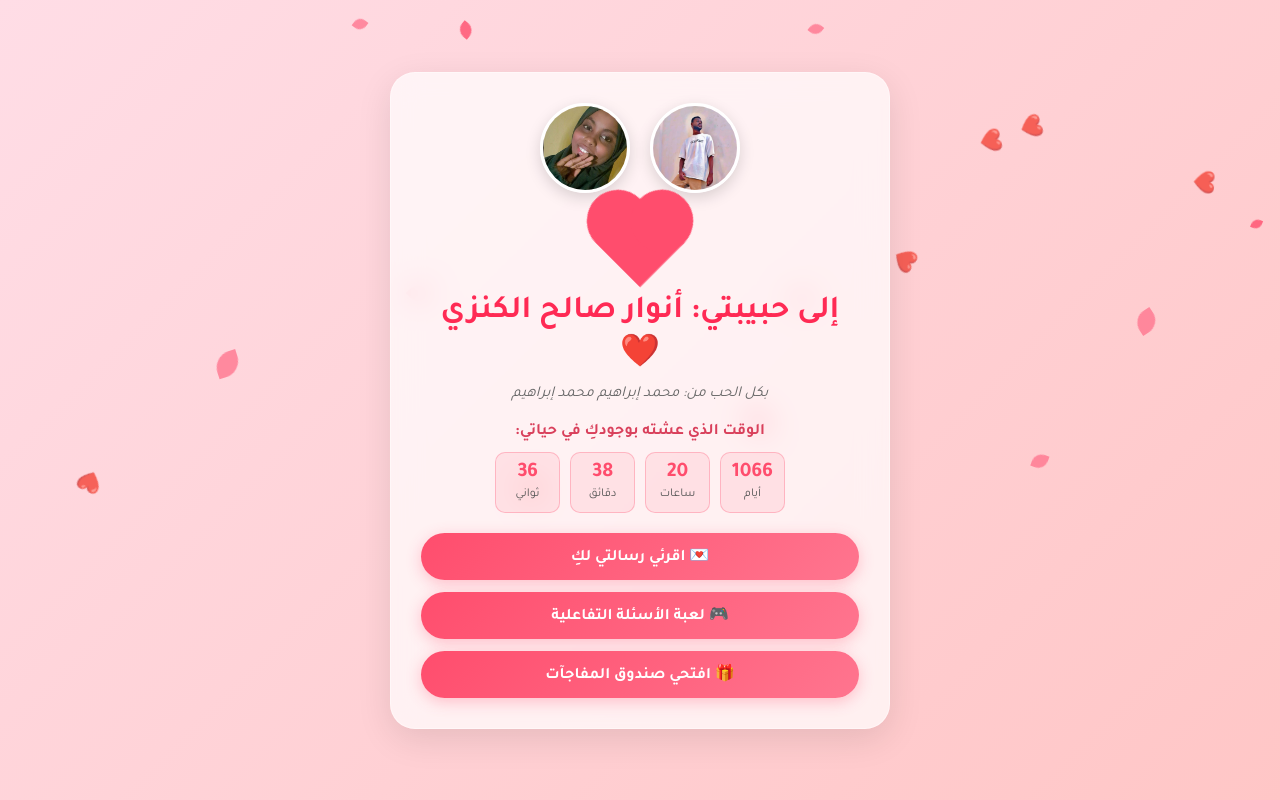
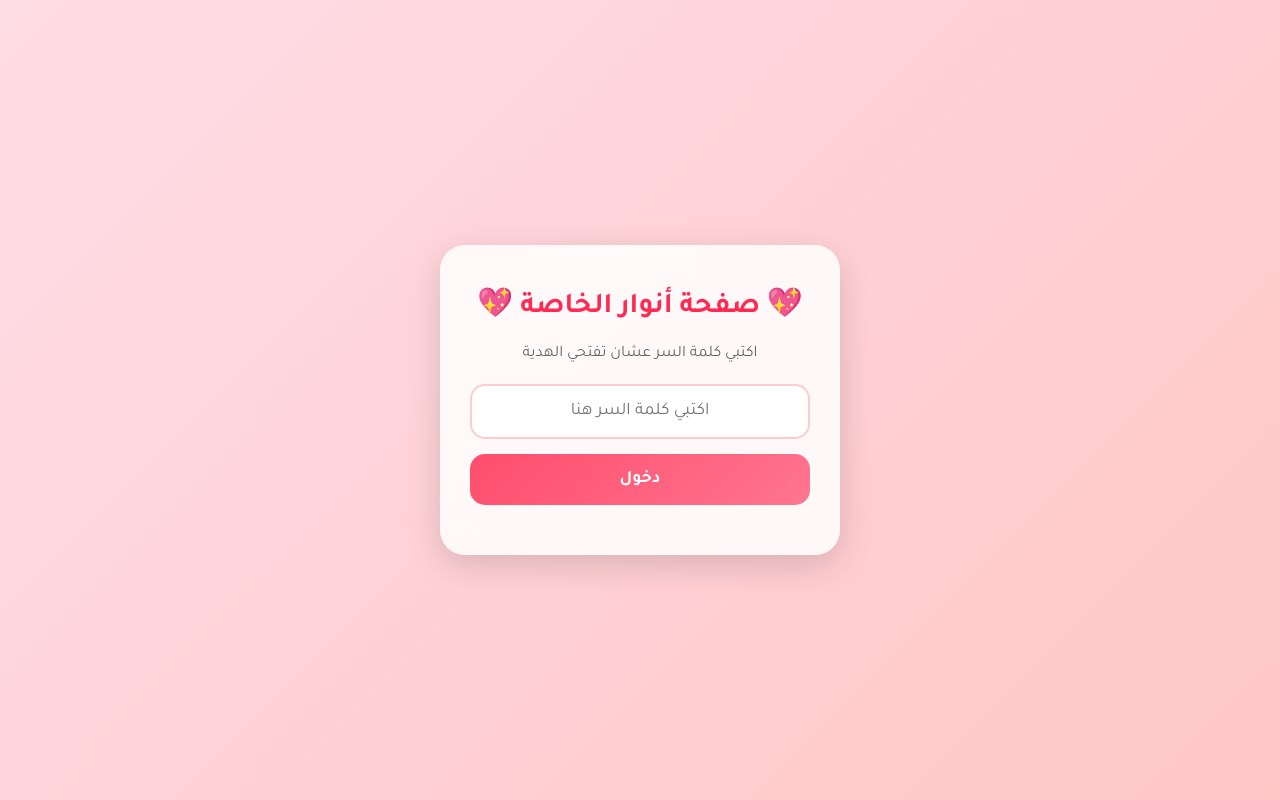
Before and after one commit to 0909322356mohammed-glitch/anwar-gift, a plain HTML site: page index.html in a window 1280 px wide. Drawn offline with Linux system fonts and the light colour scheme.

Commit message:
Update index.html

```diff
--- a/index.html
+++ b/index.html
@@ -7,15 +7,10 @@
 <link href="https://fonts.googleapis.com/css2?family=Tajawal:wght@400;500;700&display=swap" rel="stylesheet">
 <style>
 :root {
-  --primary-color: #e63946;
+  --primary: #ff4d6d;
   --bg-gradient: linear-gradient(135deg, #ffdde6 0%, #ffc6c6 100%);
 }
-* {
-  box-sizing: border-box;
-  margin: 0;
-  padding: 0;
-  font-family: 'Tajawal', sans-serif;
-}
+* { box-sizing: border-box; margin: 0; padding: 0; font-family: 'Tajawal', sans-serif; }
 body {
   background: var(--bg-gradient);
   min-height: 100vh;
@@ -23,325 +18,231 @@ body {
   justify-content: center;
   align-items: center;
   padding: 20px;
-  overflow-x: hidden;
-  position: relative;
 }
 
-/* الورود والقلوب الطايرة */
-.falling-container {
-  position: fixed;
-  top: 0;
-  left: 0;
+/* صفحة الباسويرد */
+#loginPage {
+  text-align: center;
+  background: rgba(255, 255, 255, 0.85);
+  backdrop-filter: blur(15px);
+  padding: 40px 30px;
+  border-radius: 25px;
+  box-shadow: 0 10px 35px rgba(0, 0, 0, 0.15);
+  max-width: 400px;
   width: 100%;
-  height: 100%;
-  overflow: hidden;
-  z-index: 1;
-  pointer-events: none;
 }
-.petal, .floating-heart {
-  position: absolute;
-  display: block;
-  opacity: 0.7;
-  animation: fall linear infinite;
+#loginPage h2 { color: #ff2a54; margin-bottom: 20px; font-size: 1.8rem; }
+#loginPage input {
+  width: 100%; padding: 15px; border: 2px solid #ffcccc;
+  border-radius: 15px; font-size: 1.1rem; text-align: center;
+  margin-bottom: 15px; outline: none;
 }
-.petal {
-  background: #ff4d6d;
-  border-radius: 0 70% 0 70%;
+#loginPage input:focus { border-color: var(--primary); }
+#loginPage button {
+  width: 100%; padding: 15px; background: linear-gradient(135deg, #ff4d6d, #ff758f);
+  color: white; border: none; border-radius: 15px; font-size: 1.1rem;
+  font-weight: 700; cursor: pointer; transition: 0.3s;
 }
-.petal:nth-child(even) {
-  background: #ff758f;
-  border-radius: 70% 0 70% 0;
-}
-.floating-heart {
-  font-size: 20px;
-  color: #ff2a54;
-}
-@keyframes fall {
- 0% { opacity: 0; top: -10%; transform: translateX(0) rotate(0deg); }
- 10% { opacity: 0.8; }
- 90% { opacity: 0.8; }
- 100% { opacity: 0; top: 110%; transform: translateX(100px) rotate(360deg); }
-}
+.error { color: #d63384; margin-top: 10px; font-weight: 600; }
 
+/* الصفحة الرئيسية */
+#mainPage { display: none; width: 100%; max-width: 800px; }
 .container {
   text-align: center;
-  background: rgba(255, 255, 255, 0.7);
+  background: rgba(255, 255, 255, 0.75);
   backdrop-filter: blur(15px);
   padding: 30px;
   border-radius: 25px;
   box-shadow: 0 10px 35px rgba(0, 0, 0, 0.1);
   border: 1px solid rgba(255, 255, 255, 0.4);
-  max-width: 500px;
-  width: 100%;
-  z-index: 2;
-  position: relative;
 }
 
-.photos {
-  display: flex;
-  justify-content: center;
-  gap: 20px;
-  margin-bottom: 20px;
-}
+.photos { display: flex; justify-content: center; gap: 20px; margin-bottom: 20px; }
 .photos img {
-  width: 90px;
-  height: 90px;
-  border-radius: 50%;
-  border: 3px solid white;
-  object-fit: cover;
+  width: 90px; height: 90px; border-radius: 50%;
+  border: 3px solid white; object-fit: cover;
   box-shadow: 0 5px 15px rgba(0,0,0,0.15);
 }
 
 .heart {
-  width: 60px;
-  height: 60px;
-  background: #ff4d6d;
-  position: relative;
-  margin: 0 auto 20px;
-  animation: beat 0.8s infinite alternate;
-  transform: rotate(-45deg);
+  width: 60px; height: 60px; background: var(--primary);
+  position: relative; margin: 0 auto 20px;
+  animation: beat 0.8s infinite alternate; transform: rotate(-45deg);
 }
-.heart::before, .heart::after {
-  content: "";
-  width: 60px;
-  height: 60px;
-  background: #ff4d6d;
-  border-radius: 50%;
-  position: absolute;
+.heart::before,.heart::after {
+  content: ""; width: 60px; height: 60px; background: var(--primary);
+  border-radius: 50%; position: absolute;
 }
 .heart::before { top: -30px; left: 0; }
 .heart::after { top: 0; left: 30px; }
-@keyframes beat {
-  to { transform: scale(1.1) rotate(-45deg); }
+@keyframes beat { to { transform: scale(1.1) rotate(-45deg); } }
+
+h1 { font-size: 2rem; margin-bottom: 10px; color: #ff2a54; font-weight: 700; }
+.sender { font-size: 0.95rem; color: #666; margin-bottom: 20px; font-style: italic; }
+
+/* التبويبات */
+.tabs {
+  display: flex; gap: 10px; margin-bottom: 20px;
+  flex-wrap: wrap; justify-content: center;
+}
+.tab-btn {
+  background: rgba(255, 77, 109, 0.1);
+  border: 2px solid rgba(255, 77, 109, 0.3);
+  padding: 12px 20px; border-radius: 15px;
+  cursor: pointer; font-weight: 600; color: #d9405b;
+  transition: 0.3s; flex: 1; min-width: 150px;
+}
+.tab-btn.active,.tab-btn:hover {
+  background: var(--primary); color: white;
 }
 
-h1 {
-  font-size: 2rem;
-  margin-bottom: 10px;
-  color: #ff2a54;
-  font-weight: bold;
-}
-.sender {
-  font-size: 0.95rem;
-  color: #666;
-  margin-bottom: 20px;
-  font-style: italic;
-}
-
-.section-title {
-  font-size: 1rem;
-  font-weight: bold;
-  color: #d9405b;
-  margin: 15px 0 10px;
-}
-.countdown {
-  display: flex;
-  justify-content: center;
-  gap: 10px;
-  margin-bottom: 20px;
-}
-.time-box {
-  background: rgba(255, 77, 109, 0.1);
-  border: 1px solid rgba(255, 77, 109, 0.3);
-  padding: 8px 10px;
-  border-radius: 10px;
-  min-width: 65px;
-}
-.time-box span {
-  display: block;
-  font-size: 1.3rem;
-  font-weight: bold;
-  color: #ff4d6d;
-}
-.time-box label {
-  font-size: 0.75rem;
-  color: #555;
-}
-
-/* الأزرار الحمراء */
-.buttons {
-  display: flex;
-  flex-direction: column;
-  gap: 12px;
-  margin-top: 20px;
-}
-.btn {
-  background: linear-gradient(135deg, #ff4d6d, #ff758f);
-  color: white;
-  padding: 12px 20px;
-  border: none;
-  border-radius: 50px;
-  font-size: 1rem;
-  font-weight: bold;
-  cursor: pointer;
-  transition: all 0.3s ease;
-  box-shadow: 0 4px 15px rgba(255, 77, 109, 0.3);
-}
-.btn:hover {
-  transform: translateY(-2px);
-  box-shadow: 0 6px 20px rgba(255, 77, 109, 0.5);
-}
-
-.interactive-box {
-  margin-top: 20px;
-  display: none;
-  background: rgba(255, 255, 255, 0.9);
-  padding: 20px;
-  border-radius: 15px;
-  border: 1px solid rgba(255, 77, 109, 0.2);
-  animation: fadeIn 0.5s ease-in-out;
-}
+.tab-content { display: none; text-align: right; line-height: 1.9; }
+.tab-content.active { display: block; animation: fadeIn 0.5s; }
 @keyframes fadeIn {
   from { opacity: 0; transform: translateY(10px); }
   to { opacity: 1; transform: translateY(0); }
 }
 
-.quiz-option {
-  background: #f0f0f0;
-  padding: 10px;
-  margin: 8px 0;
-  border-radius: 8px;
-  cursor: pointer;
-  transition: 0.2s;
+.story-box {
+  background: rgba(255, 255, 255, 0.9);
+  padding: 20px; border-radius: 15px;
+  margin-bottom: 15px; border-right: 4px solid var(--primary);
 }
-.quiz-option:hover {
-  background: #ffe6f0;
-  color: #ff4d6d;
+.story-box h3 { color: #ff2a54; margin-bottom: 10px; font-size: 1.2rem; }
+.story-box p { color: #444; font-size: 1rem; }
+
+.logout {
+  margin-top: 20px; background: transparent;
+  border: 2px solid var(--primary); color: var(--primary);
+  padding: 10px 20px; border-radius: 15px; cursor: pointer;
+  font-weight: 600; transition: 0.3s;
 }
+.logout:hover { background: var(--primary); color: white; }
 
-.gift-box {
-  font-size: 50px;
-  cursor: pointer;
-  animation: bounce 1s infinite alternate;
-}
-@keyframes bounce {
-  to { transform: translateY(-10px); }
-}
-
-audio { display: none; }
+audio { width: 100%; margin-top: 15px; border-radius: 10px; }
 </style>
 </head>
 <body>
 
-<div class="falling-container" id="fallingContainer"></div>
+<!-- صفحة الدخول -->
+<div id="loginPage">
+  <h2>💖 صفحة أنوار الخاصة 💖</h2>
+  <p style="margin-bottom: 20px; color: #666;">اكتبي كلمة السر عشان تفتحي الهدية</p>
+  <input type="password" id="password" placeholder="اكتبي كلمة السر هنا">
+  <button onclick="checkPassword()">دخول</button>
+  <p class="error" id="error"></p>
+</div>
 
+<!-- الصفحة الرئيسية -->
+<div id="mainPage">
   <div class="container">
-  <!-- الصور -->
+    <!-- الصور والأغنية -->
     <div class="photos">
       <img src="mohammed.jpg" alt="محمد">
       <img src="anwar.jpg" alt="أنوار">
     </div>
 
+    <audio controls>
+      <source src="music.mp3" type="audio/mpeg">
+      متصفحك ما بدعم تشغيل الأغنية
+    </audio>
+
     <div class="heart"></div>
     <h1>إلى حبيبتي: أنوار صالح الكنزي ❤️</h1>
     <div class="sender">بكل الحب من: محمد إبراهيم محمد إبراهيم</div>
 
-  <div class="section-title">الوقت الذي عشته بوجودكِ في حياتي:</div>
-  <div class="countdown">
-    <div class="time-box"><span id="days">00</span><label>أيام</label></div>
-    <div class="time-box"><span id="hours">00</span><label>ساعات</label></div>
-    <div class="time-box"><span id="minutes">00</span><label>دقائق</label></div>
-    <div class="time-box"><span id="seconds">00</span><label>ثواني</label></div>
+    <!-- التبويبات -->
+    <div class="tabs">
+      <button class="tab-btn active" onclick="openTab('love')">قصص حبنا</button>
+      <button class="tab-btn" onclick="openTab('weird')">أغرب قصص الحب</button>
+      <button class="tab-btn" onclick="openTab('prophets')">قصص الأنبياء</button>
     </div>
 
-  <!-- الأزرار التلاتة ما اتمسحت -->
-  <div class="buttons">
-    <button class="btn" onclick="toggleBox('messageBox')">💌 اقرئي رسالتي لكِ</button>
-    <button class="btn" onclick="toggleBox('quizBox')">🎮 لعبة الأسئلة التفاعلية</button>
-    <button class="btn" onclick="toggleBox('giftBoxSection')">🎁 افتحي صندوق المفاجآت</button>
+    <!-- قسم قصص حبنا -->
+    <div id="love" class="tab-content active">
+      <div class="story-box">
+        <h3>بداية قصتنا</h3>
+        <p>ما حصل اتقابلنا لسه، لكن كلامنا خلاني أعرفك أكتر من ناس بعرفهم من سنين. علاقتنا بدت في الفاشر قبل سنتين، والحرب فرقتنا بين تشاد والسودان، لكن القلوب ما اتفرقت.</p>
       </div>
-
-  <div id="messageBox" class="interactive-box">
-    يا أنوار، كل يوم يمر وأنتِ معي هو عيد وعمر جديد لي. لا يمكن للكلمات أن تصف كم أنا محظوظ وممتن لأنكِ في حياتي. أحبكِ من كل قلبي وستظلين دائماً أميرتي وطفلتي الوحيدة. دمتِ لي نبضاً لا ينتهي!
-  </div>
-
-  <div id="quizBox" class="interactive-box">
-    <p style="font-weight: bold; margin-bottom: 10px;">من يحبكِ أكثر شخص في هذا الكون كله؟</p>
-    <div class="quiz-option" onclick="answerQuiz(false)">العالم كله 🌍</div>
-    <div class="quiz-option" onclick="answerQuiz(true)">محمد إبراهيم بالتأكيد! 🥰</div>
-    <div class="quiz-option" onclick="answerQuiz(false)">النجوم والقمر 🌟</div>
-    <p id="quizResult" style="margin-top:10px; font-weight:bold; color:#ff2a54;"></p>
-  </div>
-
-  <div id="giftBoxSection" class="interactive-box">
-    <p style="margin-bottom: 10px;">اضغطي على الصندوق لفتح المفاجأة:</p>
-    <div class="gift-box" onclick="openGift()">🎁</div>
-    <p id="giftResult" style="margin-top:15px; font-size:1.1rem; font-weight:bold; color:#d9405b;"></p>
+      <div class="story-box">
+        <h3>وعدي ليكِ</h3>
+        <p>بوعدك يا أنوار إني ما أسيبك، ومهما طالت المسافة ح أجيك. اليوم الجاي دا ح نعوض كل الثواني الفاتت بفرح ما بيخلص.</p>
       </div>
     </div>
 
-<!-- الأغنية -->
-<audio id="bgMusic" loop>
-  <source src="music.mp3" type="audio/mpeg">
-</audio>
+    <!-- قسم أغرب قصص الحب -->
+    <div id="weird" class="tab-content">
+      <div class="story-box">
+        <h3>قصة الحب عبر الرسائل لـ 20 سنة</h3>
+        <p>
+        في قرية صغيرة في ألمانيا سنة 1950، كان في شاب اسمو هانز بيشتغل ساعي بريد. يوم من الأيام وصلتو رسالة غلط، كانت موجهة لبنت اسمها ماريا في نفس القرية. بدل ما يرجعها، قرر يرد عليها برسالة من عندو.
+        <br><br>
+        ماريا كانت مندهشة لكن ردت. ومن هنا بدت مراسلات بيناتهم استمرت 20 سنة كاملة. المشكلة إنو الاتنين كانو خجلانين يتلاقو، ففضلو يكتبو لبعض عن كل حاجة: أحلامهم، خوفهم، حبهم، حتى تفاصيل يومهم العادي.
+        <br><br>
+        بعد 20 سنة، أخيراً اتشجعو واتفقو يتقابلو في نفس المكان الإتلاقو فيهو بالرسالة الأولى - مكتب البريد. لما شافو بعض، ما احتاجو كلام. 20 سنة من الرسائل خلتهم يعرفو بعض أكتر من أي اتنين متزوجين.
+        <br><br>
+        اتزوجو بعد شهر، وعاشو مع بعض 40 سنة تانية لحد ما ماتو في نفس الأسبوع. القصة دي بتثبت إنو الحب الحقي ما محتاج شوفة عين، محتاج قلب بيسمع ويفهم.
+        </p>
+      </div>
+    </div>
+
+    <!-- قسم قصص الأنبياء -->
+    <div id="prophets" class="tab-content">
+      <div class="story-box">
+        <h3>قصة حب سيدنا آدم والسيدة حواء</h3>
+        <p>
+        لما ربنا خلق سيدنا آدم عليه السلام، كان عايش براهو في الجنة. حس بالوحدة، فخلق ليهو ربنا السيدة حواء من ضلعو وهو نايم.
+        <br><br>
+        أول ما صحى وشافها، حس بالراحة والسكينة. دي أول قصة حب في التاريخ البشري. رغم إنهم اتعاقبو ونزلو الأرض، فضلو مع بعض، وصبرو على التعب والمشقة، وبنو أول بيت وأول أسرة في الدنيا.
+        </p>
+      </div>
+
+      <div class="story-box">
+        <h3>قصة حب سيدنا يوسف وزليخة</h3>
+        <p>
+        سيدنا يوسف عليه السلام كان مثال للجمال والأخلاق. لما كبر في بيت العزيز، مرتو زليخة حبتو حب شديد. لكن يوسف كان تقي وخاف ربنا، فرفض واختار السجن على المعصية.
+        <br><br>
+        بعد سنين، لما بقى عزيز مصر، زليخة تابت وربنا جمعهم بالحلال. العبرة: الحب اللي بيخاف ربنا ربنا بيباركو وبيتممو على خير.
+        </p>
+      </div>
+    </div>
+
+    <button class="logout" onclick="logout()">تسجيل خروج</button>
+  </div>
+</div>
 
 <script>
-function toggleBox(boxId) {
-  const boxes = ['messageBox', 'quizBox', 'giftBoxSection'];
-  boxes.forEach(id => {
-    const el = document.getElementById(id);
-    if (id === boxId) {
-      el.style.display = (el.style.display === "block") ? "none" : "block";
+// كلمة السر m a
+function checkPassword() {
+  const pass = document.getElementById('password').value.trim();
+  if(pass === 'm a') {
+    document.getElementById('loginPage').style.display = 'none';
+    document.getElementById('mainPage').style.display = 'block';
+    document.getElementById('error').innerText = '';
   } else {
-      el.style.display = "none";
-    }
-  });
-}
-
-function answerQuiz(isCorrect) {
-  const result = document.getElementById('quizResult');
-  if(isCorrect) {
-    result.innerText = "إجابة صحيحة مئة بالمئة! محمد يعشقكِ بجنون ولا أحد في هذا الكون يحبكِ بقدره! ❤️";
-  } else {
-    result.innerText = "امممم، إجابة خاطئة! حاولي مجدداً، هناك شخص واحد فقط يموت في دباديبك! 😉";
+    document.getElementById('error').innerText = 'كلمة السر غلط يا أنوار 💔';
   }
 }
 
-function openGift() {
-  const gift = document.getElementById('giftResult');
-  gift.innerHTML = "✨ ليكي وعد من محمد بـ خروجة تجن، وعشاء رومانسي، وهدية تختارينها بنفسكِ وقت ما تحبين! 🍕💐";
-
-  const music = document.getElementById('bgMusic');
-  music.play().catch(() => {
-    alert("اضغطي تاني على الصندوق عشان الأغنية تشتغل");
-  });
+// التبويبات
+function openTab(tabName) {
+  document.querySelectorAll('.tab-content').forEach(el => el.classList.remove('active'));
+  document.querySelectorAll('.tab-btn').forEach(el => el.classList.remove('active'));
+  document.getElementById(tabName).classList.add('active');
+  event.target.classList.add('active');
 }
 
-// تاريخ بداية الحب 16 يونيو 2023
-const startDate = new Date("June 16, 2023 00:00:00").getTime();
-setInterval(function() {
-  const now = new Date().getTime();
-  const difference = now - startDate;
-  const d = Math.floor(difference / (1000 * 60 * 60 * 24));
-  const h = Math.floor((difference % (1000 * 60 * 60 * 24)) / (1000 * 60 * 60));
-  const m = Math.floor((difference % (1000 * 60 * 60)) / (1000 * 60));
-  const s = Math.floor((difference % (1000 * 60)) / 1000);
-  document.getElementById("days").innerText = d;
-  document.getElementById("hours").innerText = h < 10 ? "0" + h : h;
-  document.getElementById("minutes").innerText = m < 10 ? "0" + m : m;
-  document.getElementById("seconds").innerText = s < 10 ? "0" + s : s;
-}, 1000);
+// تسجيل الخروج
+function logout() {
+  document.getElementById('mainPage').style.display = 'none';
+  document.getElementById('loginPage').style.display = 'block';
+  document.getElementById('password').value = '';
+}
 
-function createElements() {
-  const container = document.getElementById('fallingContainer');
-  if(!container) return;
-  const isHeart = Math.random() > 0.5;
-  const el = document.createElement('div');
-  if(isHeart) {
-    el.classList.add('floating-heart');
-    el.innerHTML = '❤️';
-  } else {
-    el.classList.add('petal');
-    const size = Math.random() * 15 + 10 + 'px';
-    el.style.width = size;
-    el.style.height = size;
-  }
-  el.style.left = Math.random() * 100 + 'vw';
-  el.style.animationDuration = Math.random() * 5 + 5 + 's';
-  container.appendChild(el);
-  setTimeout(() => { el.remove(); }, 10000);
-}
-setInterval(createElements, 250);
+// Enter للدخول
+document.getElementById('password').addEventListener('keypress', function(e) {
+  if(e.key === 'Enter') checkPassword();
+});
 </script>
 </body>
 </html>
```
Lines whose indentation alone changed are shown as unchanged.
